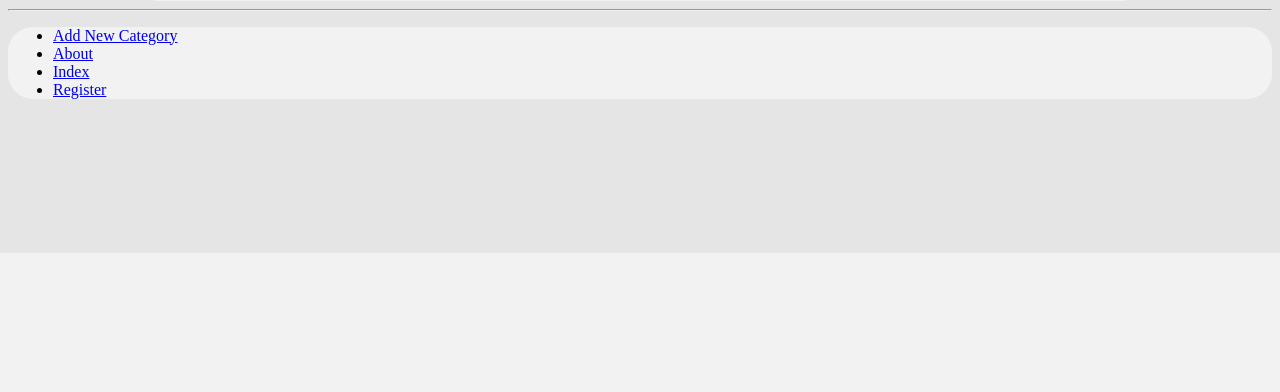
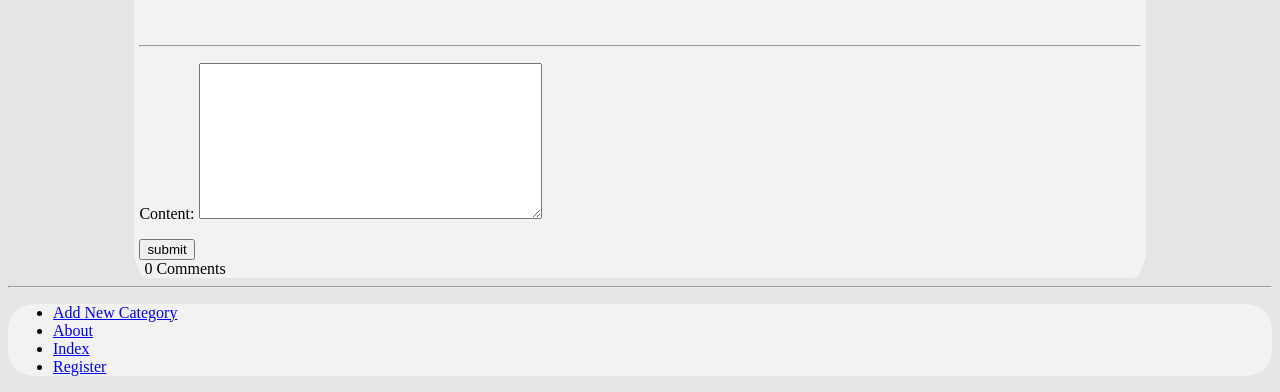
Before and after one commit to scottaj99/meal_deal_project, a Django app: a page that uses templates/meal_deal/deals.html in a window 1280 px wide. Shown: the part 547-939 px from the top of the page. Before the commit the page ends 800 px from the top, so only its background shows below. Run offline with Django 3.2, Linux system fonts and the light colour scheme; data comes from the database, SQL or seed files in the repository; both versions use the stored data as it was after the commit; some libraries are stand-ins or nearby versions.

Commit message:
comments added

```diff
--- a/meal_deal/admin.py
+++ b/meal_deal/admin.py
@@ -1,5 +1,5 @@
 from django.contrib import admin
-from meal_deal.models import Category, Meal_Deal
+from meal_deal.models import Category, Meal_Deal, Comment
 from meal_deal.models import UserProfile
 
 class CategoryAdmin(admin.ModelAdmin):
@@ -9,3 +9,4 @@ class MealDealAdmin(admin.ModelAdmin):
     list_display=('title', 'category', 'description')
 admin.site.register(Category, CategoryAdmin)
 admin.site.register(Meal_Deal, MealDealAdmin)
+admin.site.register(Comment)
--- a/meal_deal/forms.py
+++ b/meal_deal/forms.py
@@ -1,5 +1,5 @@
 from django import forms
-from meal_deal.models import Meal_Deal, Category, UserProfile
+from meal_deal.models import Meal_Deal, Category, UserProfile, Comment
 from django.contrib.auth.models import User
 
 class CategoryForm(forms.ModelForm):
@@ -41,3 +41,8 @@ class UserProfileForm(forms.ModelForm):
     class Meta:
         model = UserProfile
         exclude = ('user', )
+
+class CommentForm(forms.ModelForm):
+    class Meta:
+        model = Comment
+        fields = ('content',)
--- a/meal_deal/models.py
+++ b/meal_deal/models.py
@@ -45,3 +45,12 @@ class UserProfile(models.Model):
     #Override the __unicode__() method to return out something meaningful
     def __str__(self):
         return self.user.username
+
+class Comment(models.Model):
+    post = models.ForeignKey(Meal_Deal)
+    user = models.ForeignKey(User)
+    content = models.TextField(max_length=200)
+    timestamp = models.DateTimeField(auto_now_add=True)
+
+    def __str__(self):
+        return '{}-{}'.format(self.post.title, str(self.user.username))
--- a/meal_deal/views.py
+++ b/meal_deal/views.py
@@ -3,9 +3,11 @@ from django.http import HttpResponse
 from meal_deal.models import Category
 from meal_deal.models import Meal_Deal
 from meal_deal.models import UserProfile
+from meal_deal.models import Comment
 from meal_deal.forms import CategoryForm
 from meal_deal.forms import MealDealForm
 from meal_deal.forms import UserForm, UserProfileForm
+from meal_deal.forms import CommentForm
 from django.template import RequestContext
 from django.contrib.auth.decorators import login_required
 from datetime import datetime
@@ -47,7 +49,19 @@ def show_meal_deal(request, meal_deal_slug):
     context_dict = {}
     try:
         meal_deal = Meal_Deal.objects.get(slug=meal_deal_slug)
+        comments = Comment.objects.filter(post=meal_deal).order_by('-id')
+        if request.method == 'POST':
+            comment_form = CommentForm(request.POST or None)
+            if comment_form.is_valid():
+                content=request.POST.get('content')
+                comment = Comment.objects.create(post=meal_deal, user=request.user, content=content)
+                comment.save()
+                form=MealDealForm()
+        else:
+            comment_form=CommentForm()
         context_dict['meal_deal'] = meal_deal
+        context_dict['comments'] = comments
+        context_dict['comment_form'] = comment_form
     except Category.DoesNotExist:
         context_dict['meal_deal'] = None
 
--- a/templates/meal_deal/deals.html
+++ b/templates/meal_deal/deals.html
@@ -46,4 +46,23 @@
 		The specified meal deal does not exist!
 	{% endif %}
 
+	<br><br>
+	<hr>
+
+	<form method="post">
+		{% csrf_token %}
+		{{comment_form.as_p}}
+		<input type="submit" value="submit" class="btn btn-outline-success" >
+	</form>
+
+	<div class="main-comment-section">
+	{{comments.count}} Comment{{comments|pluralize}}
+	{% for comment in comments %}
+	<blockquote class="blockquote">
+		<p class="mb-0">{{comment.content}}</p>
+		<footer class="blockquote-footer">by <cite title="Source Title">{{comment.user|capfirst}}</cite></footer>
+	</blockquote>
+	{% endfor %}
+	</div>
+
 {% endblock %}
```
Also changed, not shown: db.sqlite3, meal_deal/migrations/0021_comment.py (added).
